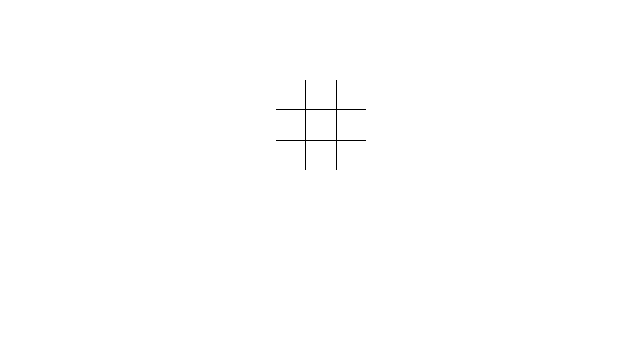
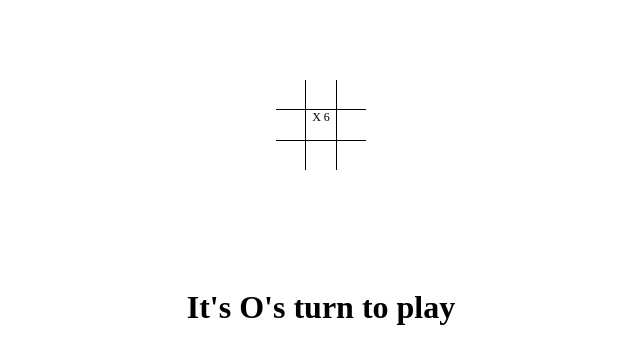
Before and after one commit to sgardn/ttf, a website: page src/index.html in a window 1280 px wide. Both pictures are taken after a click on the element 640 px from the left and 125 px from the top of the page. Shown: the whole page, without its empty margins (319-959 px from the left). Drawn offline with nearby package versions, Linux system fonts and the light colour scheme.

Commit message:
added win checking, rendering of moves

```diff
--- a/src/css/other.css
+++ b/src/css/other.css
@@ -27,6 +27,10 @@
 	/*border:1px black solid;*/
 }
 
+h1 {
+	text-align:center;
+}
+
 .top {
 	border-bottom:solid black 1px;
 }
--- a/src/index.html
+++ b/src/index.html
@@ -17,6 +17,9 @@
 
 <div id= "board">
 </div>
+<br/>
+<div id = "status"/>
+
 
 <!-- el can't bind to id if it doesn't exist yet -->
 <script src="js/models/square.js"></script>
@@ -32,6 +35,7 @@ var b = new Board();
 console.log("our Board is b");
 
 b.render();
+// b.off("click .block");
 
 var s = new Square();
 
--- a/src/js/models/square.js
+++ b/src/js/models/square.js
@@ -9,20 +9,25 @@ var Square = Backbone.Model.extend({
 	},
 
 	changing : function(){
-		console.log("changing...");
-		// test if our new value for piece is none
-		// if it is none, do nothing
-		// else, set the decay of the piece to six or whatever
+		// this.changed stores the object with properties for all attributes changed
+		if(this.changed.piece != "none"){
+			// console.log("setting decay to 6 for a "+this.changed.piece);
+			this.set("decay", 7);
+			// todo make sure this is the right number...
+		}
 	},
 
 	age : function() {
-		if(this.decay > 0){
-			this.decay = this.decay-1;
+		if(this.get("decay") > 0){
+			this.set("decay", this.get("decay") - 1);
 		}
-		if(this.decay == 0){
-			this.piece = "none";
+		if(this.get("decay") == 0){
+			this.set("piece", "none");
 		}
 		return this;
+	},
+	log : function() {
+		console.log(this.get("piece")+" "+this.get("decay"));
 	}
 
 });
--- a/src/js/views/board.js
+++ b/src/js/views/board.js
@@ -13,42 +13,169 @@ var Board = Backbone.View.extend({
       + "<div class='block bottom left'/><div class='block bottom mid'/><div class='block bottom right'/>",
 
     initialize: function() {
-      // this.listenTo(this.model, "change", this.render);
       this.model = new Grid();
+      this.gameOver = false;
+      // this.on("click .block", this.click);
       for (var i=0;i<9;i++) {
-        this.model.add(new Square(), {"at":i});
+        this.model.add(new Square());
       }
+      // this.model.on( "change:piece", this.render, this);
+      // cannot run this on change else once the first piece ages out of existence it calls age for the rest
+      this.whoseMove = "X";
+      this.showMove();
+    },
 
-      console.log(this.model.length);
-      console.log(this.model.at(0));
-      // starts at 0...
+    showMove : function(){
+      $("#status").html("<h1>It's "+this.whoseMove+"'s turn to play</h1>");
+    },
+
+    changeMove : function() {
+      if(this.whoseMove == "X") {
+        this.whoseMove = "O";
+      } else {
+        this.whoseMove = "X";
+      }
+      this.showMove();
+    },
+
+    parseClick : function(classes){
+      var indx = 0;
+      if(classes.match(/mid/)){
+        indx += 1;
+      }
+      if(classes.match(/right/)){
+        indx += 2;
+      }
+      if(classes.match(/center/)){
+        indx += 3;
+      }
+      if(classes.match(/bottom/)){
+        indx += 6;
+      }
+      // console.log("click parsed to have index of "+indx);
+      return indx;
     },
 
   	click : function(e){
+
   		e.preventDefault();
   		e.stopPropagation();
-  		console.log($(e.currentTarget).attr("class"));
+      if(!this.gameOver){
+        var classes = $(e.currentTarget).attr("class");
+        var indx = this.parseClick(classes);
+        this.play(this.whoseMove, indx);
+      }
   	},
 
-    //precondition: this
-    play : function(piece, at){
-      console.log("playing "+piece+" at "+at);
+    play : function(piece, index){
+      // console.log("playing "+piece+" at "+index);
+      // for some reason we can play on a square that is decay of 1
+      var p = this.model.at(index);
+      if(p.get("decay") == 0){
+        if(p.get("piece") != "none"){
+          throw "broken square piece";
+        } else {
+          p.set("piece", piece);
+          this.render();
+          this.changeMove();
+          this.checkWin(index, piece);
+        }
+      } else {
+        console.log("cannot place here...")
+        // p.log();
+      }
+    },
 
-    },
+    renderSquare : function(m, i){
+      // console.log("rendering square");
+      var classes = ".block";
+      if(i%3 == 0){
+        classes += ".left";
+      } else if(i%3 == 1){
+        classes += ".mid";
+      } else {
+        classes += ".right";
+      }
+
+      if(i/3 >= 2){
+        classes+=".bottom";
+      } else if (i/3 < 1){
+        classes+=".top";
+      } else {
+        classes+=".center";
+      }
+
+      // console.log(this.$el);
+      // console.log("trying to render a move at "+classes);
+      this.$el.children(classes).html("<span>"+m.get("piece")+" "+m.get("decay") +"</span>");
 
 
 
+      // .html("{ "+ m.get("piece") +", "+ m.get("decay")/2 +" }");
+    },
+
   	render: function() {
+      // console.log("<< RENDER >>");
       var m;
   		var template = _.template( this.template );
+      this.$el.html( template );
+      var index = 1;
       for(var i=0; i<9; i++){
-        // returns the model that we have at that point
         m = this.model.at(i);
-        m.age();
-        m.set("piece", "X");
-        console.log("decay: "+m.get("decay")+"\npiece: "+m.get("piece"));
+        if(m.get("decay")>0){
+          m.age();
+          if(m.get("decay")!=0){
+            this.renderSquare(m, i);
+          }
+        }
+        m = this.model.at(index);
+        // console.log("decay: "+m.get("decay")+"\npiece: "+m.get("piece"));
       }
-      this.$el.append( template );
-  	}
+  	},
+
+    checkWin : function(i, p){
+      // console.log("checking win ");
+      // console.log(i, p);
+      var w = this.checkRow(i, p) || this.checkColumn(i, p) || this.checkDiagonal(i, p);
+      if(w){
+        this.gameOver = true;
+        $("#status").html("<h1> "+p+" has won!</h1>");
+      }
+    },
+
+    checkRow : function(i, p){
+      var row = Math.floor(i / 3);
+      var ans = true;
+      for(var i=0; i<3; i++){
+        ans = ans && (this.model.at(row*3+i).get("piece") == p);
+      }
+      return ans;
+    },
+
+    checkColumn : function(i, p){
+      var column = i % 3;
+      var ans = true;
+      for(var i=0; i<3; i++){
+        ans = ans && (this.model.at(column+i*3).get("piece") == p);
+      }
+      return ans;
+    },
+
+    checkDiagonal : function(i, p){
+      var ans = true;
+      if(i == 0 || i == 4 || i == 8){
+        ans = ans && (this.model.at(0).get("piece") == p);
+        ans = ans && (this.model.at(4).get("piece") == p);
+        ans = ans && (this.model.at(8).get("piece") == p);
+        if(ans) return ans;
+      }
+      if(i == 2 || i == 4 || i == 6){
+        ans = ans && (this.model.at(2).get("piece") == p);
+        ans = ans && (this.model.at(4).get("piece") == p);
+        ans = ans && (this.model.at(6).get("piece") == p);
+        if(ans) return ans;
+      }
+      return false;
+    }
 
 });
```
